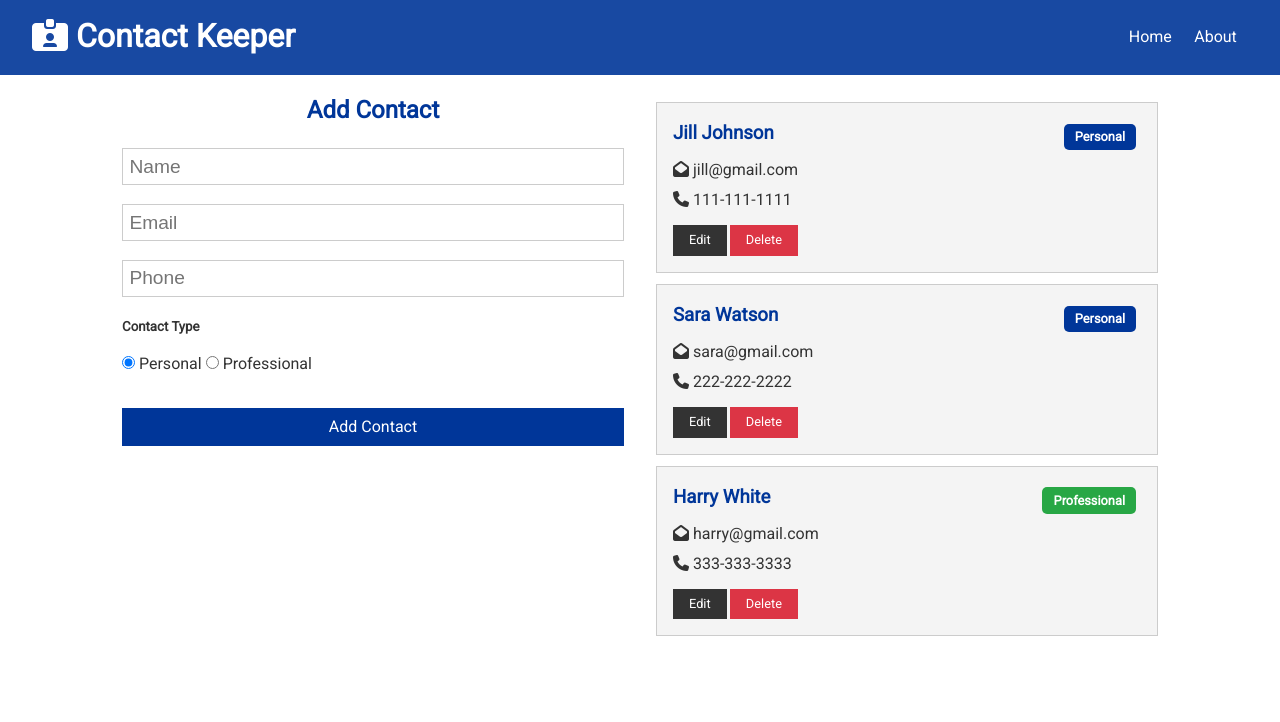
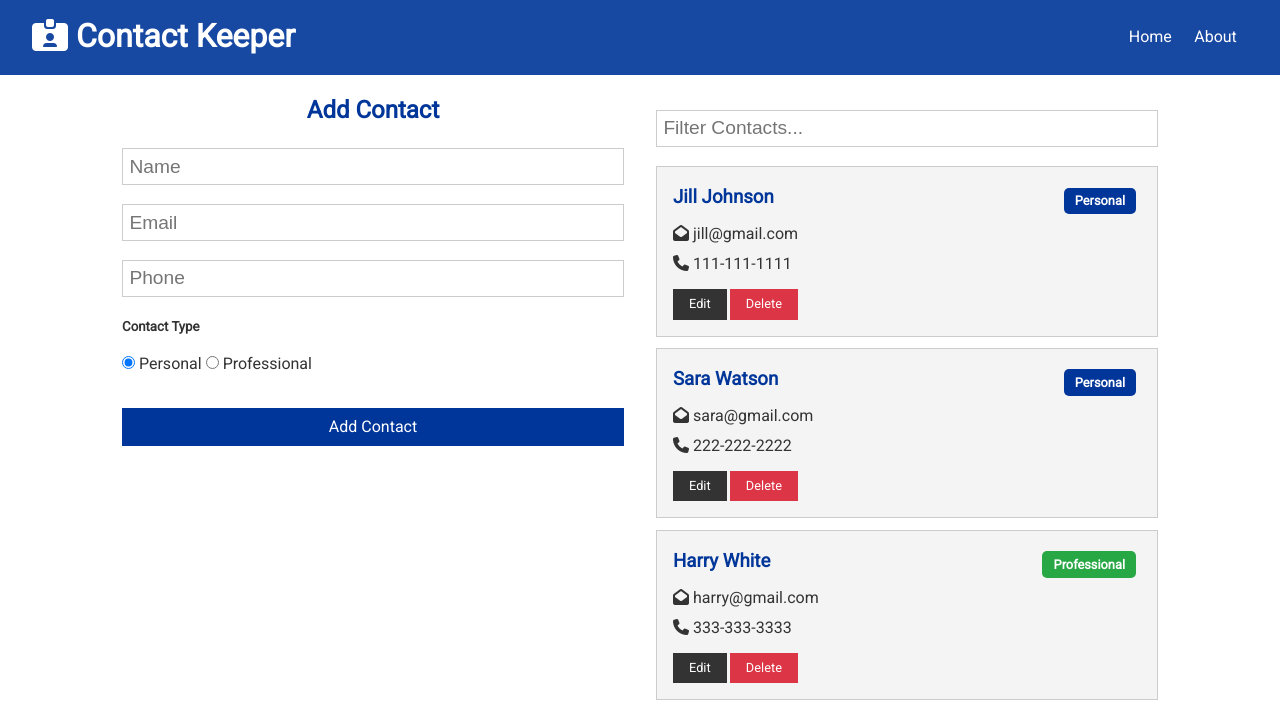
Before and after one commit to Jay-Topher/contact-keeper, a React (Create React App) app in the folder client/: page / in a window 1280 px wide. Shown: the top 722 px of the page. Built offline with nearby package versions, Linux system fonts and the light colour scheme.

Commit message:
added contact filter component to the homepage

```diff
--- a/client/src/components/pages/Home.jsx
+++ b/client/src/components/pages/Home.jsx
@@ -1,6 +1,7 @@
 import React from "react";
 import Contacts from "../contacts/Contacts";
 import ContactForm from "../contacts/ContactForm";
+import ContactFilter from "../contacts/ContactFilter";
 
 const Home = () => {
   return (
@@ -9,6 +10,7 @@ const Home = () => {
         <ContactForm />
       </div>
       <div>
+        <ContactFilter />
         <Contacts />
       </div>
     </div>
```
